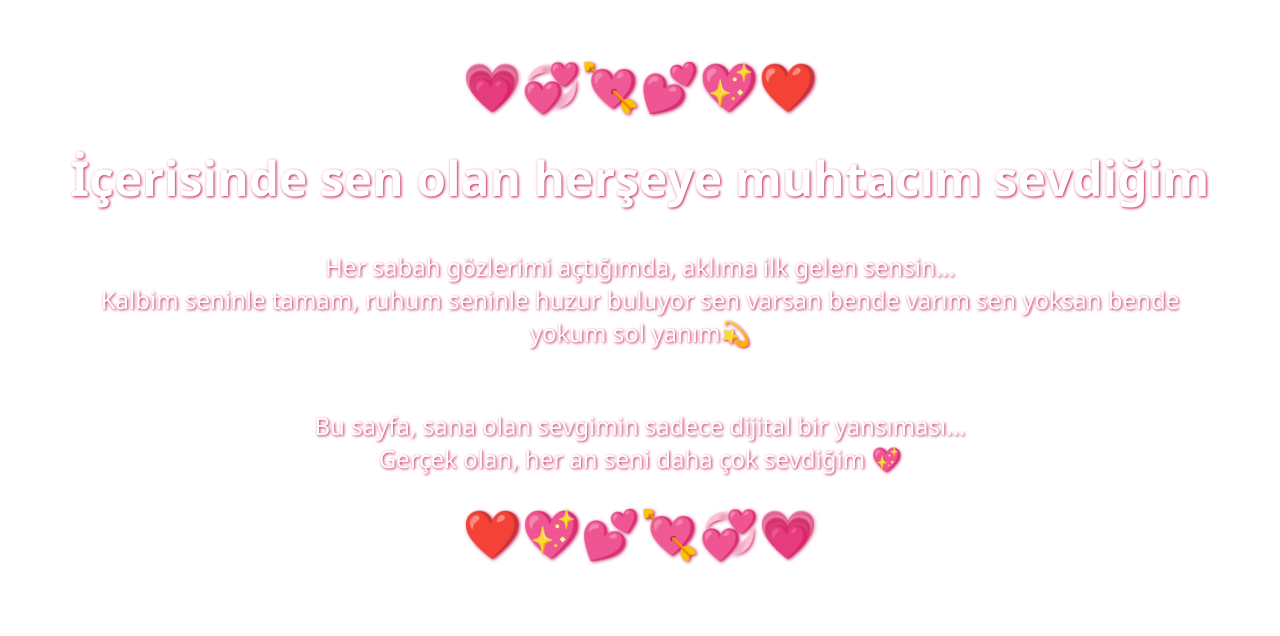
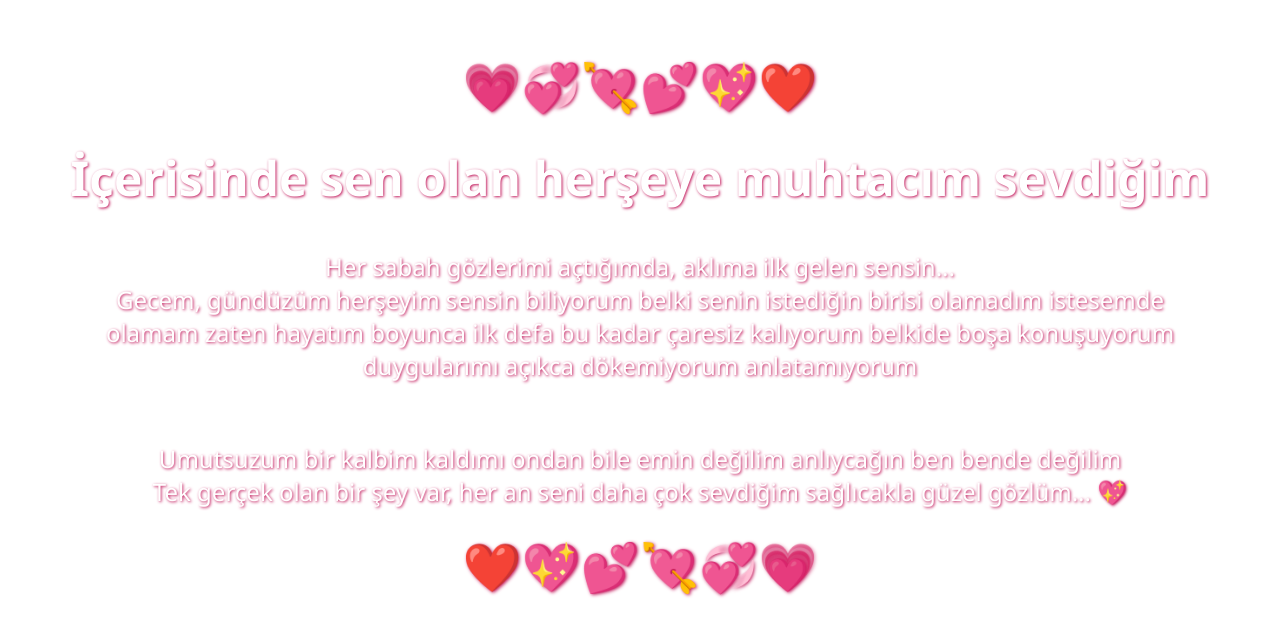
Before and after one commit to seyitkardas15/mamiden.dostileriine, a plain HTML site: page sevdiğime.html in a window 1280 px wide. Shown: the top 636 px of the page. Drawn offline with Linux system fonts and the light colour scheme.

Commit message:
Update and rename Eşşektendüşmüşler.html to sevdiğime.html

```diff
--- a/Eşşektendüşmüşler.html
+++ b/sevdiğime.html
@@ -47,9 +47,9 @@
   <div class="hearts">💗💞💘💕💖❤️</div>
   <h1>İçerisinde sen olan herşeye muhtacım sevdiğim </h1>
   <p>Her sabah gözlerimi açtığımda, aklıma ilk gelen sensin...<br>
-  Kalbim seninle tamam, ruhum seninle huzur buluyor sen varsan bende varım sen yoksan bende yokum sol yanım💫</p>
-  <p>Bu sayfa, sana olan sevgimin sadece dijital bir yansıması...<br>
-  Gerçek olan, her an seni daha çok sevdiğim  💖</p>
+  Gecem, gündüzüm herşeyim sensin biliyorum belki senin istediğin birisi olamadım istesemde olamam zaten hayatım boyunca ilk defa bu kadar çaresiz kalıyorum belkide boşa konuşuyorum duygularımı açıkca dökemiyorum anlatamıyorum </p>
+  <p> Umutsuzum bir kalbim kaldımı ondan bile emin değilim anlıycağın ben bende değilim<br>
+  Tek gerçek olan bir şey var, her an seni daha çok sevdiğim sağlıcakla güzel gözlüm... 💖</p>
   <div class="hearts">❤️💖💕💘💞💗</div>
 </body>
 </html>
```
